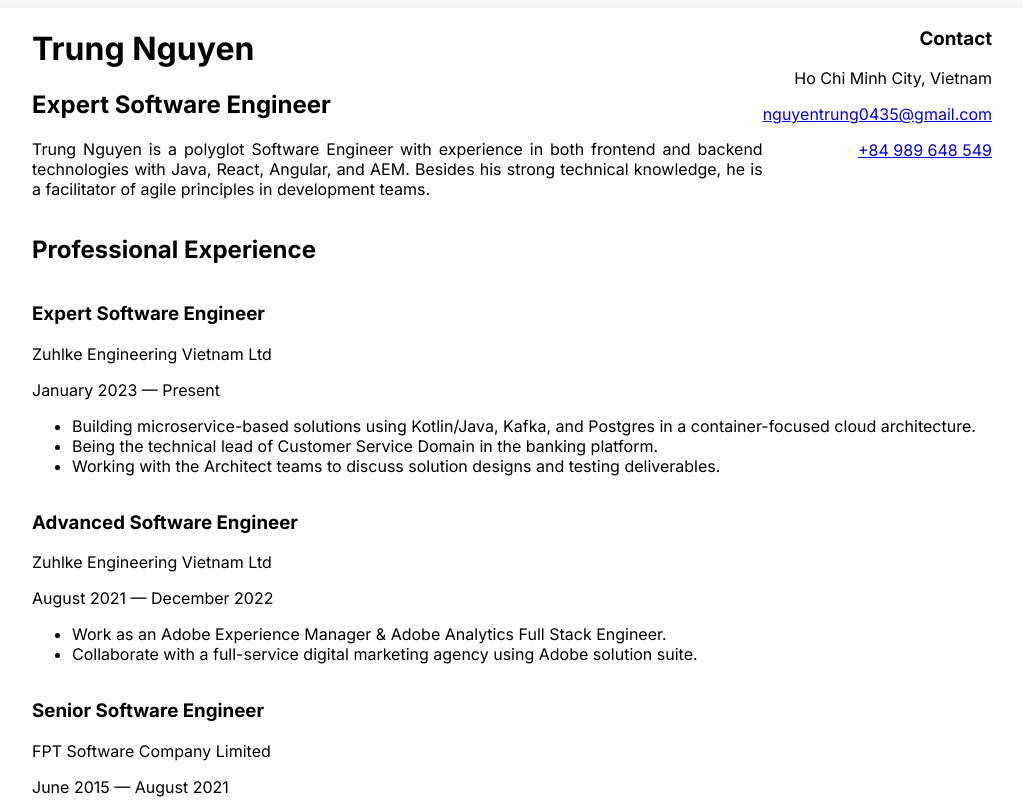
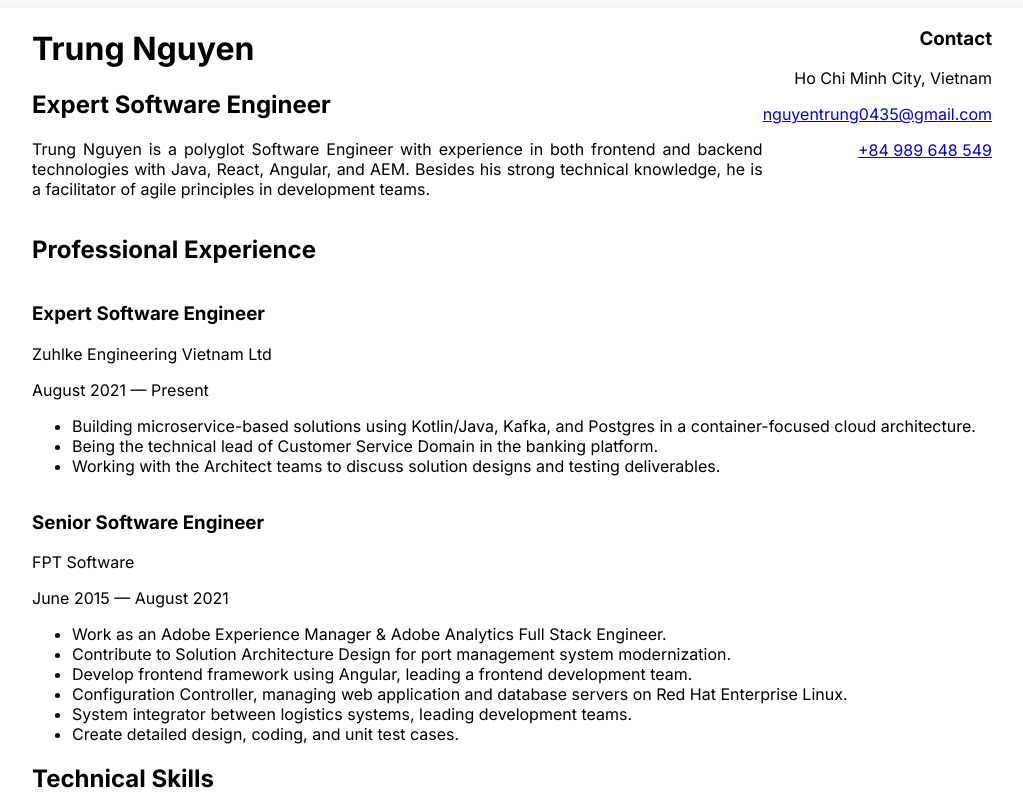
Before and after one commit to trung-t-ng/ttng, a Next.js app: page / in a window 1280 px wide. Shown: the top 800 px of the page, without its empty margins (128-1151 px from the left). Built offline with nearby package versions, Linux system fonts and the light colour scheme.

Commit message:
update experience

```diff
--- a/src/components/Experience.tsx
+++ b/src/components/Experience.tsx
@@ -12,7 +12,7 @@ export default function Experience() {
               <h3 className="text-lg font-medium">Expert Software Engineer</h3>
               <p className="text-gray-600 mt-1">Zuhlke Engineering Vietnam Ltd</p>
             </div>
-            <span className="text-gray-500 text-sm mt-2 md:mt-0">January 2023 — Present</span>
+            <span className="text-gray-500 text-sm mt-2 md:mt-0">August 2021 — Present</span>
           </div>
           <ul className="list-disc list-outside text-gray-700 space-y-1.5 ml-4">
             <li>Building microservice-based solutions using Kotlin/Java, Kafka, and Postgres in a container-focused cloud architecture.</li>
@@ -24,26 +24,13 @@ export default function Experience() {
         <div className="p-5 bg-gray-50 rounded-lg">
           <div className="flex flex-col md:flex-row md:items-center justify-between mb-3">
             <div>
-              <h3 className="text-lg font-medium">Advanced Software Engineer</h3>
-              <p className="text-gray-600 mt-1">Zuhlke Engineering Vietnam Ltd</p>
-            </div>
-            <span className="text-gray-500 text-sm mt-2 md:mt-0">August 2021 — December 2022</span>
-          </div>
-          <ul className="list-disc list-outside text-gray-700 space-y-1.5 ml-4">
-            <li>Work as an Adobe Experience Manager & Adobe Analytics Full Stack Engineer.</li>
-            <li>Collaborate with a full-service digital marketing agency using Adobe solution suite.</li>
-          </ul>
-        </div>
-
-        <div className="p-5 bg-gray-50 rounded-lg">
-          <div className="flex flex-col md:flex-row md:items-center justify-between mb-3">
-            <div>
               <h3 className="text-lg font-medium">Senior Software Engineer</h3>
-              <p className="text-gray-600 mt-1">FPT Software Company Limited</p>
+              <p className="text-gray-600 mt-1">FPT Software</p>
             </div>
             <span className="text-gray-500 text-sm mt-2 md:mt-0">June 2015 — August 2021</span>
           </div>
           <ul className="list-disc list-outside text-gray-700 space-y-1.5 ml-4">
+            <li>Work as an Adobe Experience Manager & Adobe Analytics Full Stack Engineer.</li>
             <li>Contribute to Solution Architecture Design for port management system modernization.</li>
             <li>Develop frontend framework using Angular, leading a frontend development team.</li>
             <li>Configuration Controller, managing web application and database servers on Red Hat Enterprise Linux.</li>
```
